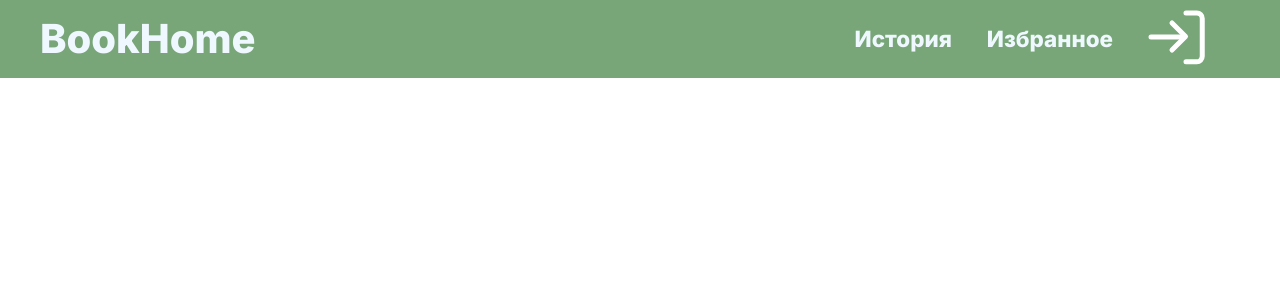
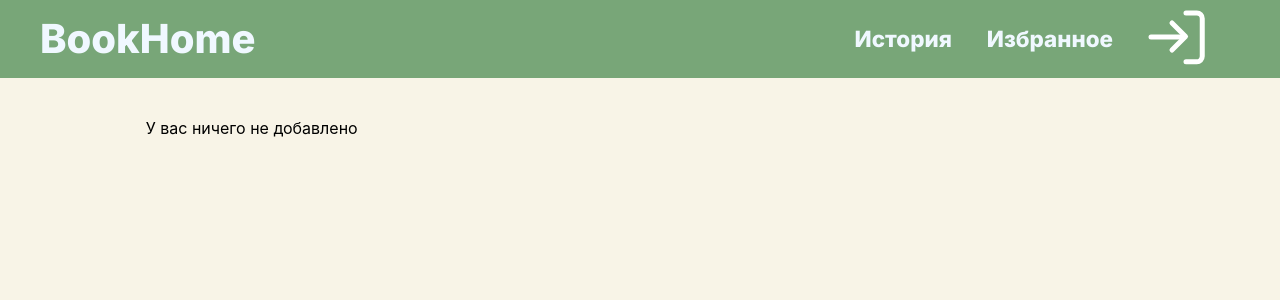
Before and after one commit to NBhey/React_intensive_proj, a React (Create React App) app: page /Favorites in a window 1280 px wide. Shown: the top 300 px of the page. Built offline with nearby package versions, Linux system fonts and the light colour scheme.

Commit message:
worked on routing&&favoritesPage

```diff
--- a/src/App.css
+++ b/src/App.css
@@ -3,7 +3,6 @@
   width: 100vw;
   height: 100vh;
   box-sizing: border-box;
-
 }
 
 .wrapper{
--- a/src/App.js
+++ b/src/App.js
@@ -7,6 +7,7 @@ import SignUpPage from './pages/SignUpPage/SignUpPage';
 import SignInPage from './pages/SignInPage/SignInPage';
 import Home from './pages/Home/Home';
 import Header from './components/Header/Header';
+import Favorites from './pages/Favorites/Favorites';
 
 function App() {
   return (
@@ -16,6 +17,7 @@ function App() {
         <Header/>
           <Routes>
             <Route path = '/' element = {<Home/>}/>
+            <Route path ='/Favorites' element = {<Favorites/>}/>
             <Route path='/SignInPage' element = {<SignInPage/>}/>
             <Route path='/SignUpPage' element = {<SignUpPage/>}/>
           </Routes>
--- a/src/components/Card/Card.jsx
+++ b/src/components/Card/Card.jsx
@@ -1,16 +1,24 @@
 import "./Card.css"
 import {useDispatch, useSelector} from 'react-redux'
-import { addFavoritesAction } from '../../store/Reducers/favoritesReducer'
-import React from "react";
+import { addFavoritesAction, removeFavoritesAction } from '../../store/Reducers/favoritesReducer'
+import React, { useState } from "react";
 
 const Card = ({card}) => {
+  const [fav,setFav] = useState(false)
   const dispatch = useDispatch()
   const favorites = useSelector(state=>state.favorites.userFavorites)
   const displayAuthor = card.authors[0]?.name || 'Anonymous'
 
   const addToFavFunc = () =>{
     dispatch(addFavoritesAction({id: card.id, title: card.title, author: displayAuthor}))
+    setFav(true)
+
   }
+
+  // const removeFromFavFunc= () =>{
+  //   dispatch(removeFavoritesAction(card.id))
+  //   setFav(false)
+  // }
 
 
     return (
--- a/src/components/Cards/Cards.css
+++ b/src/components/Cards/Cards.css
@@ -1,8 +1,11 @@
 .Cards {
 
     background-color: #F8F4E7;
+    text-align: center;
+  }
 
-
+  .Favorites{
+    min-height: 94vh;
   }
 
   .Cards-wrapper{
--- a/src/components/Cards/Cards.jsx
+++ b/src/components/Cards/Cards.jsx
@@ -1,5 +1,6 @@
 import axios from "axios";
-import React, { useState, useEffect, useRef, useCallback } from "react";
+import React, { useState, useEffect, useRef, useCallback, useContext } from "react";
+import { LogStateContext } from '../../Providers/LogState'
 
 import Card from "../Card/Card";
 import "./Cards.css";
@@ -47,10 +48,21 @@ const Cards = () => {
     [loading, hasMore]
   );
 
+    const user = JSON.parse(localStorage.getItem('user'))
+    const {isAuth} = useContext(LogStateContext)
+    let headerPhrase = null
+    if (!isAuth){
+        headerPhrase = <h1>Наша коллекция книг очень большая. Присоединяйся к нам!</h1>
+    }else{
+        headerPhrase = (user && isAuth)&& <h1>{user.name}, Привет!</h1>
+    }
+
 
   return (
     <section className="Cards">
+      {headerPhrase}
       <ul className="Cards-wrapper">
+
         {books?.map((el, index) => {
           if (books.length === index + 1) {
 
--- a/src/components/Header/Header.jsx
+++ b/src/components/Header/Header.jsx
@@ -14,12 +14,12 @@ function Header() {
       <header className="header">
         <div className="header-wrapper">
           <div className="header__logo">
-            <a href="/#">BookHome</a>
+            <NavLink to='/'>BookHome</NavLink>
           </div>
 
           <nav className="header__navigation">
-            <a href="#/"> История </a>
-            <a href="#/"> Избранное </a>
+            <NavLink to='/History'>История</NavLink>
+            <NavLink to={!isAuth?'/SignInPage':'/Favorites'}>Избранное</NavLink>
             <div className="header__button">
               {!isAuth? <Button type="signIn"/>:<Button type="signOut" />}
 
--- a/src/pages/Favorites/Favorites.jsx
+++ b/src/pages/Favorites/Favorites.jsx
@@ -9,13 +9,19 @@ const Favorites = () => {
 
 
   return (
-   <ul>
-       {favorites.length > 0 ? favorites.map((element, index)=>{
-            return( <li onClick={(e)=>{
-                dispatch(removeFavoritesAction(element.id))
-            }}>{element.title}</li>)
-        }):'У вас ничего не добавлено'}
-   </ul>
+    <section className='Cards Favorites'>
+        <ul className='Cards-wrapper'>
+            {favorites.length > 0 ? favorites.map((element, index)=>{
+                    return( <li onClick={(e)=>{
+                        dispatch(removeFavoritesAction(element.id))
+                    }}>
+                        <h3>{element.title}</h3>
+                        <h4>{element.author}</h4>
+                    </li>)
+                }):'У вас ничего не добавлено'}
+        </ul>
+
+    </section>
   )
 }
 
--- a/src/pages/Home/Home.jsx
+++ b/src/pages/Home/Home.jsx
@@ -1,25 +1,13 @@
-import React, {useContext} from 'react'
-import { LogStateContext } from '../../Providers/LogState'
+import React from 'react'
 import Cards from '../../components/Cards/Cards'
 import BlockSearch from '../../components/BlockSearch/BlockSearch'
-import Favorites from '../Favorites/Favorites'
 
 const Home = () => {
-    const user = JSON.parse(localStorage.getItem('user'))
-    const {isAuth} = useContext(LogStateContext)
-    let headerPhrase = null
-    if (!isAuth){
-        headerPhrase = <h1>Наша коллекция книг очень большая. Присоединяйся к нам!</h1>
-    }else{
-        headerPhrase = (user && isAuth)&& <h1>{user.name}, Привет!</h1>
-    }
+
 
   return (
     <>
-
         <BlockSearch/>
-        {headerPhrase}
-        <Favorites/>
         <Cards/>
     </>
   )
```
